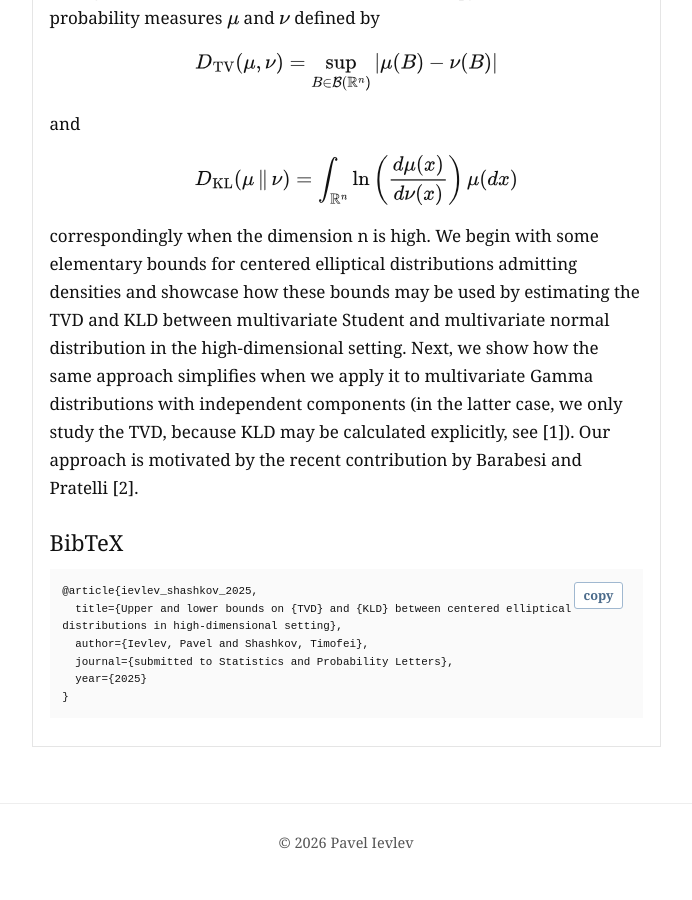
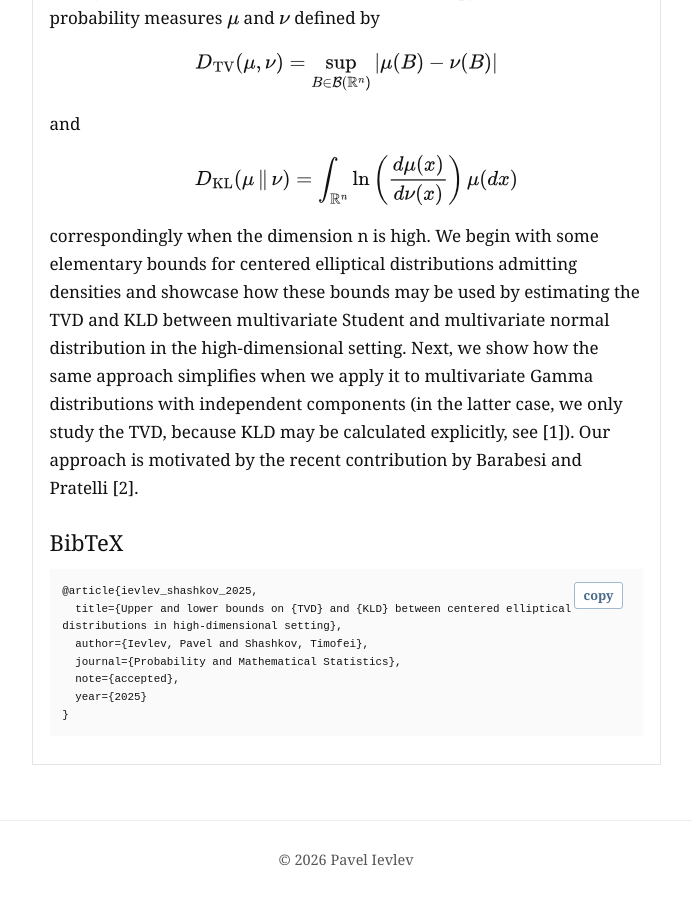
Before and after one commit to ievlevpn/ievlevpn.github.io, a Jekyll site: the page built from vault/_publications/2025-tvd-and-kld.md, in a window 1280 px wide and 900 px high, scrolled down 874 px. Shown: the whole window, without its empty margins (294-986 px from the left). Built offline with Jekyll 4.4.1, drawn with Linux system fonts in a browser that asks for light colours; some web fonts are replaced; some of the changed text lies outside the part shown.

Commit message:
TVD/KLD accepted in Probability and Mathematical Statistics; refresh CV
Update the publication entry's venue, status and BibTeX, and rebuild
vault/assets/cv.pdf so the downloadable CV also carries the two new
2026 preprints.

Co-Authored-By: Claude Opus 5 (1M context) <noreply@anthropic.com>
Claude-Session: https://claude.ai/code/session_01ALxj1R8zpsJGqB9ZqkccM8

```diff
--- a/vault/_publications/2025-tvd-and-kld.md
+++ b/vault/_publications/2025-tvd-and-kld.md
@@ -6,9 +6,9 @@ year: 2025
 authors:
   - Pavel Ievlev
   - Timofei Shashkov
-venue: submitted to Statistics and Probability Letters
+venue: accepted in Probability and Mathematical Statistics
 type: academic
-status: submitted
+status: accepted
 abstract: In this paper, we derive some upper and lower bounds and inequalities for the total variation distance (TVD) and the Kullback-Leibler divergence (KLD), also known as the relative entropy, between two probability measures $\mu$ and $\nu$.
 keywords:
   - total variation distance
@@ -23,7 +23,8 @@ bibtex: |-
   @article{ievlev_shashkov_2025,
     title={Upper and lower bounds on {TVD} and {KLD} between centered elliptical distributions in high-dimensional setting},
     author={Ievlev, Pavel and Shashkov, Timofei},
-    journal={submitted to Statistics and Probability Letters},
+    journal={Probability and Mathematical Statistics},
+    note={accepted},
     year={2025}
   }
 ---
```
Also changed, not shown: 1 other file.
